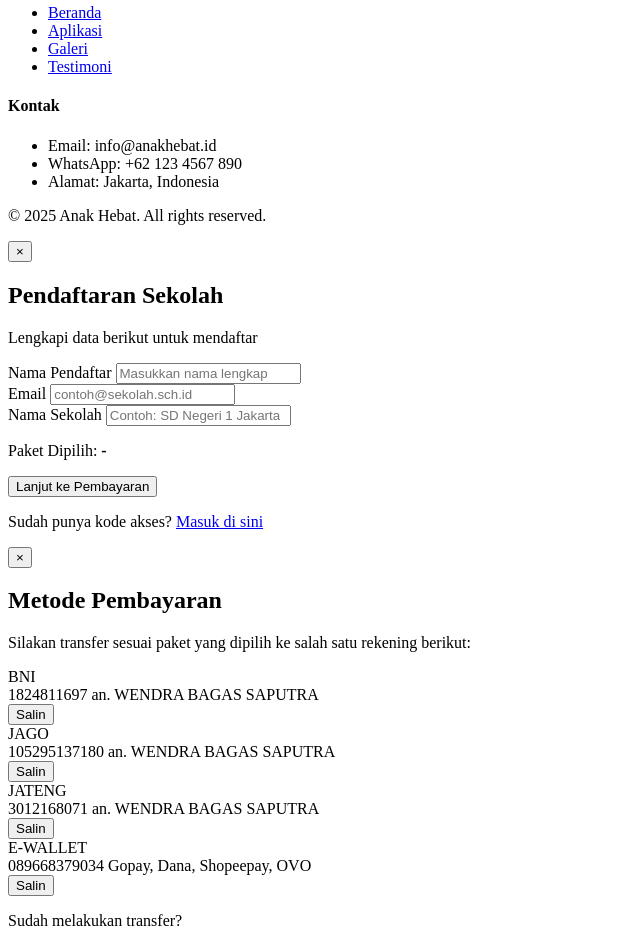
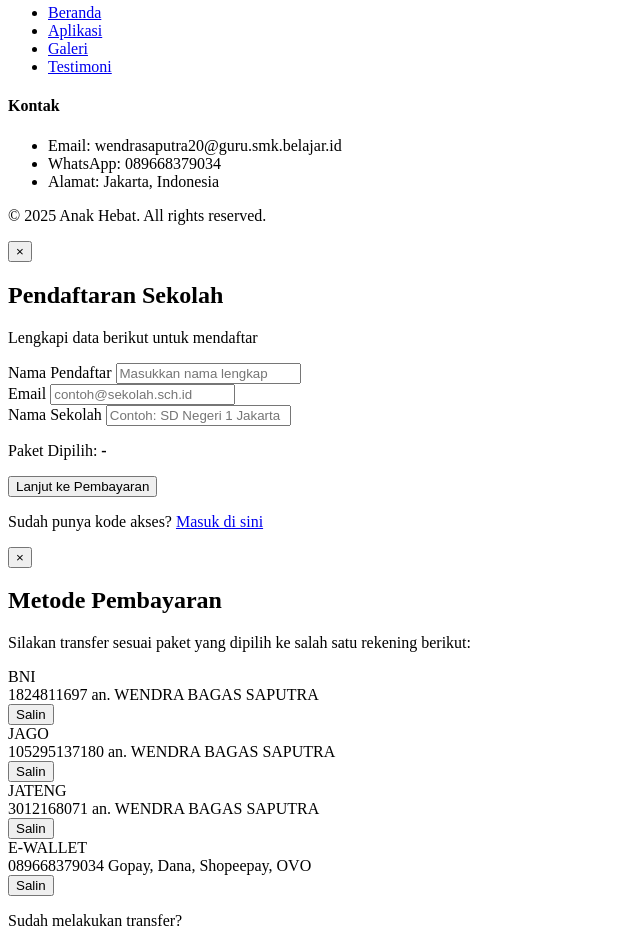
Before and after one commit to anakhebatapp/anakhebat, a website built with Vite: page index.html in a window 1280 px wide. Shown: the part 9700-10634 px from the top of the page, without its empty margins (0-640 px from the left). Built offline with nearby package versions, Linux system fonts and the light colour scheme; files whose address does not match are found by name.

Commit message:
Update footer contact info and ensure WA button opens in new tab

```diff
--- a/index.html
+++ b/index.html
@@ -400,8 +400,8 @@
           <div class="footer-column">
             <h4>Kontak</h4>
             <ul>
-              <li>Email: info@anakhebat.id</li>
-              <li>WhatsApp: +62 123 4567 890</li>
+              <li>Email: wendrasaputra20@guru.smk.belajar.id</li>
+              <li>WhatsApp: 089668379034</li>
               <li>Alamat: Jakarta, Indonesia</li>
             </ul>
           </div>
```
